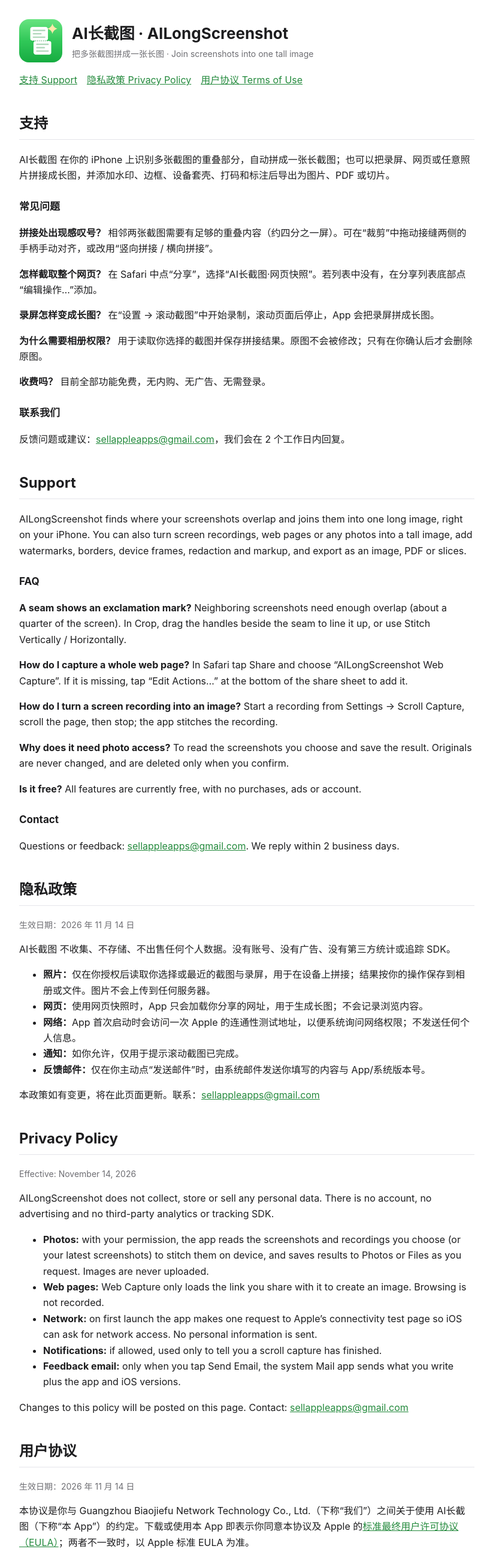
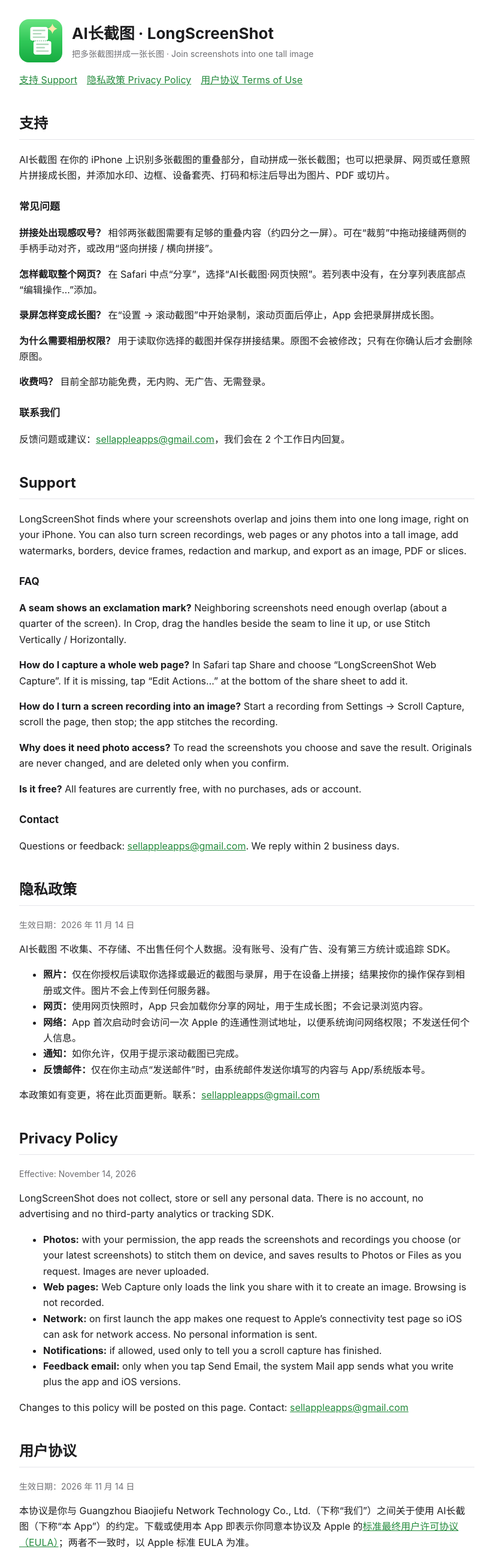
Before and after one commit to XiCopilot/ailongscreenshot-support, a plain HTML site: page index.html in a window 1280 px wide. Shown: the top 2587 px of the page at 60% size, without its empty margins (228-1051 px from the left). Drawn offline with Linux system fonts and the light colour scheme.

Commit message:
Rename English app name to LongScreenShot

```diff
--- a/index.html
+++ b/index.html
@@ -1,13 +1,13 @@
 <!doctype html>
 <html lang="zh-Hans"><head><meta charset="utf-8"><meta name="viewport" content="width=device-width,initial-scale=1">
-<title>AI长截图 AILongScreenshot · 支持、隐私与用户协议 Support, Privacy &amp; Terms</title>
+<title>AI长截图 LongScreenShot · 支持、隐私与用户协议 Support, Privacy &amp; Terms</title>
 <style>
 body{font:16px/1.65 -apple-system,BlinkMacSystemFont,"PingFang SC",sans-serif;max-width:760px;margin:0 auto;padding:32px 20px 64px;color:#1d1d1f}
 header{display:flex;align-items:center;gap:16px}header img{width:72px;height:72px;border-radius:16px}
 h1{font-size:26px;margin:0}h2{margin-top:40px;border-bottom:1px solid #e5e5ea;padding-bottom:6px}h3{margin-top:24px;font-size:17px}
 a{color:#248a3d}nav a{margin-right:16px}.muted{color:#6e6e73;font-size:14px}
 </style></head><body>
-<header><img src="icon.png" alt=""><div><h1>AI长截图 · AILongScreenshot</h1><div class="muted">把多张截图拼成一张长图 · Join screenshots into one tall image</div></div></header>
+<header><img src="icon.png" alt=""><div><h1>AI长截图 · LongScreenShot</h1><div class="muted">把多张截图拼成一张长图 · Join screenshots into one tall image</div></div></header>
 <nav><p><a href="#support">支持 Support</a><a href="#privacy">隐私政策 Privacy Policy</a><a href="#terms">用户协议 Terms of Use</a></p></nav>
 
 <h2 id="support">支持</h2>
@@ -22,10 +22,10 @@ a{color:#248a3d}nav a{margin-right:16px}.muted{color:#6e6e73;font-size:14px}
 <p>反馈问题或建议：<a href="mailto:sellappleapps@gmail.com">sellappleapps@gmail.com</a>，我们会在 2 个工作日内回复。</p>
 
 <h2>Support</h2>
-<p>AILongScreenshot finds where your screenshots overlap and joins them into one long image, right on your iPhone. You can also turn screen recordings, web pages or any photos into a tall image, add watermarks, borders, device frames, redaction and markup, and export as an image, PDF or slices.</p>
+<p>LongScreenShot finds where your screenshots overlap and joins them into one long image, right on your iPhone. You can also turn screen recordings, web pages or any photos into a tall image, add watermarks, borders, device frames, redaction and markup, and export as an image, PDF or slices.</p>
 <h3>FAQ</h3>
 <p><b>A seam shows an exclamation mark?</b> Neighboring screenshots need enough overlap (about a quarter of the screen). In Crop, drag the handles beside the seam to line it up, or use Stitch Vertically / Horizontally.</p>
-<p><b>How do I capture a whole web page?</b> In Safari tap Share and choose “AILongScreenshot Web Capture”. If it is missing, tap “Edit Actions…” at the bottom of the share sheet to add it.</p>
+<p><b>How do I capture a whole web page?</b> In Safari tap Share and choose “LongScreenShot Web Capture”. If it is missing, tap “Edit Actions…” at the bottom of the share sheet to add it.</p>
 <p><b>How do I turn a screen recording into an image?</b> Start a recording from Settings → Scroll Capture, scroll the page, then stop; the app stitches the recording.</p>
 <p><b>Why does it need photo access?</b> To read the screenshots you choose and save the result. Originals are never changed, and are deleted only when you confirm.</p>
 <p><b>Is it free?</b> All features are currently free, with no purchases, ads or account.</p>
@@ -46,7 +46,7 @@ a{color:#248a3d}nav a{margin-right:16px}.muted{color:#6e6e73;font-size:14px}
 
 <h2>Privacy Policy</h2>
 <p class="muted">Effective: November 14, 2026</p>
-<p>AILongScreenshot does not collect, store or sell any personal data. There is no account, no advertising and no third-party analytics or tracking SDK.</p>
+<p>LongScreenShot does not collect, store or sell any personal data. There is no account, no advertising and no third-party analytics or tracking SDK.</p>
 <ul>
 <li><b>Photos:</b> with your permission, the app reads the screenshots and recordings you choose (or your latest screenshots) to stitch them on device, and saves results to Photos or Files as you request. Images are never uploaded.</li>
 <li><b>Web pages:</b> Web Capture only loads the link you share with it to create an image. Browsing is not recorded.</li>
@@ -74,7 +74,7 @@ a{color:#248a3d}nav a{margin-right:16px}.muted{color:#6e6e73;font-size:14px}
 
 <h2>Terms of Use</h2>
 <p class="muted">Effective: November 14, 2026</p>
-<p>These terms are an agreement between you and Guangzhou Biaojiefu Network Technology Co., Ltd. (“we”) about your use of AILongScreenshot (the “App”). By downloading or using the App you agree to these terms and to Apple’s <a href="https://www.apple.com/legal/internet-services/itunes/dev/stdeula/">Standard End User License Agreement (EULA)</a>. If they conflict, Apple’s Standard EULA prevails.</p>
+<p>These terms are an agreement between you and Guangzhou Biaojiefu Network Technology Co., Ltd. (“we”) about your use of LongScreenShot (the “App”). By downloading or using the App you agree to these terms and to Apple’s <a href="https://www.apple.com/legal/internet-services/itunes/dev/stdeula/">Standard End User License Agreement (EULA)</a>. If they conflict, Apple’s Standard EULA prevails.</p>
 <ol>
 <li><b>License:</b> we grant you a personal, non-exclusive, non-transferable license to use the App on Apple devices you own or control, as permitted by the App Store Usage Rules.</li>
 <li><b>Your content:</b> the screenshots, recordings, web pages and photos you process belong to you or their owners. The App processes them only on your device and we acquire no rights in them. You are responsible for having the right to capture, edit and share them, and for respecting applicable law and others’ rights (including copyright, privacy and website terms).</li>
```
